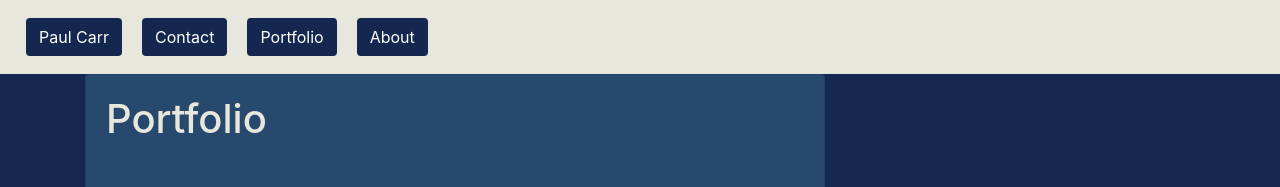
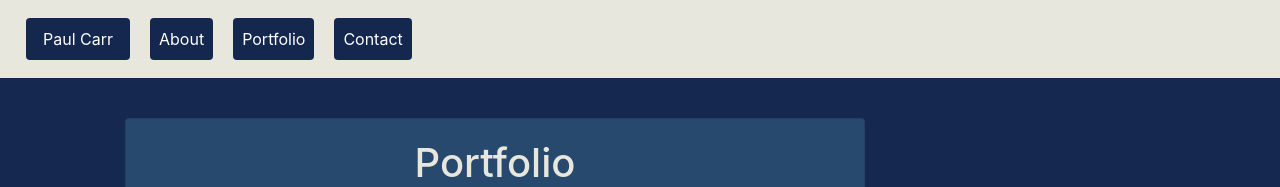
Before and after one commit to Carrpw/responsive-portfolio, a plain HTML site: page portfolio.html in a window 1280 px wide. Shown: the top 187 px of the page. Drawn offline with nearby package versions, Linux system fonts and the light colour scheme; grey boxes are pictures that could not be loaded.

Commit message:
changed the links to other html pages.

```diff
--- a/portfolio.html
+++ b/portfolio.html
@@ -9,25 +9,25 @@
 </head>
 <body class="body">
   <nav class="navbar navbar-expand-lg navbar-light nav">
-    <button type="button" class="bavbar-brand text-white btn button space">Paul Carr</button>
+    <button type="button" href="index.html" class="nav-link bavbar-brand text-white btn button space">Paul Carr</button>
     <button class="navbar-toggler" type="button" data-toggle="collapse" data-target="#navbarNavAltMarkup"
       aria-controls="navbarNavAltMarkup" aria-expanded="false" aria-label="Toggle navigation">
       <span class="navbar-toggler-icon"></span>
     </button>
     <div class="collapse navbar-collapse" id="navbarNavAltMarkup">
       <div class="navbar-nav">
-        <button type="button" class="bavbar-brand text-white btn button space">Contact</button>
-        <button type="button" class="bavbar-brand text-white btn button space">Portfolio</button>
-        <button type="button" class="bavbar-brand text-white btn button space">About</button>
+        <button type="button" href="about.html" class="nav-link bavbar-brand text-white btn button space">About</button>
+        <button type="button" href="portfolio.html" class="nav-link bavbar-brand text-white btn button space">Portfolio</button>
+        <button type="button" href="contact.html" class="nav-link bavbar-brand text-white btn button space">Contact</button>
       </div>
     </div>
   </nav>
 
   <div>
   <div class="container">
-    <div class="card" style="width: 66.66%;">
-      <div class="card-body">
-        <h1 class="card-title text">Portfolio</h1>
+    <div class="card mar" style="width: 66.66%;">
+      <div class="card-body pad">
+        <h1 class="card-title text-center text">Portfolio</h1>
       </div>
         <div class="row">
           <img src="https://lacasanelverde.it/images/placeholder-350x350.jpg" class="card-img-bottom" style="margin: 15px 15px 15px 15px; height: 350px; width: 350px;" alt="Me">
--- a/style.css
+++ b/style.css
@@ -29,3 +29,14 @@
 .top {
     margin-top: 30px;
 }
+
+.mar {
+    margin: 40px;
+}
+
+.pad {
+    padding-top: 20px;
+    padding-right: 0px;
+    padding-bottom: 0px;
+    padding-left: 0px;
+}
```
Also changed, not shown: about.html (+9 -9 lines), contact.html (+5 -5 lines), index.html (+6 -5 lines).
